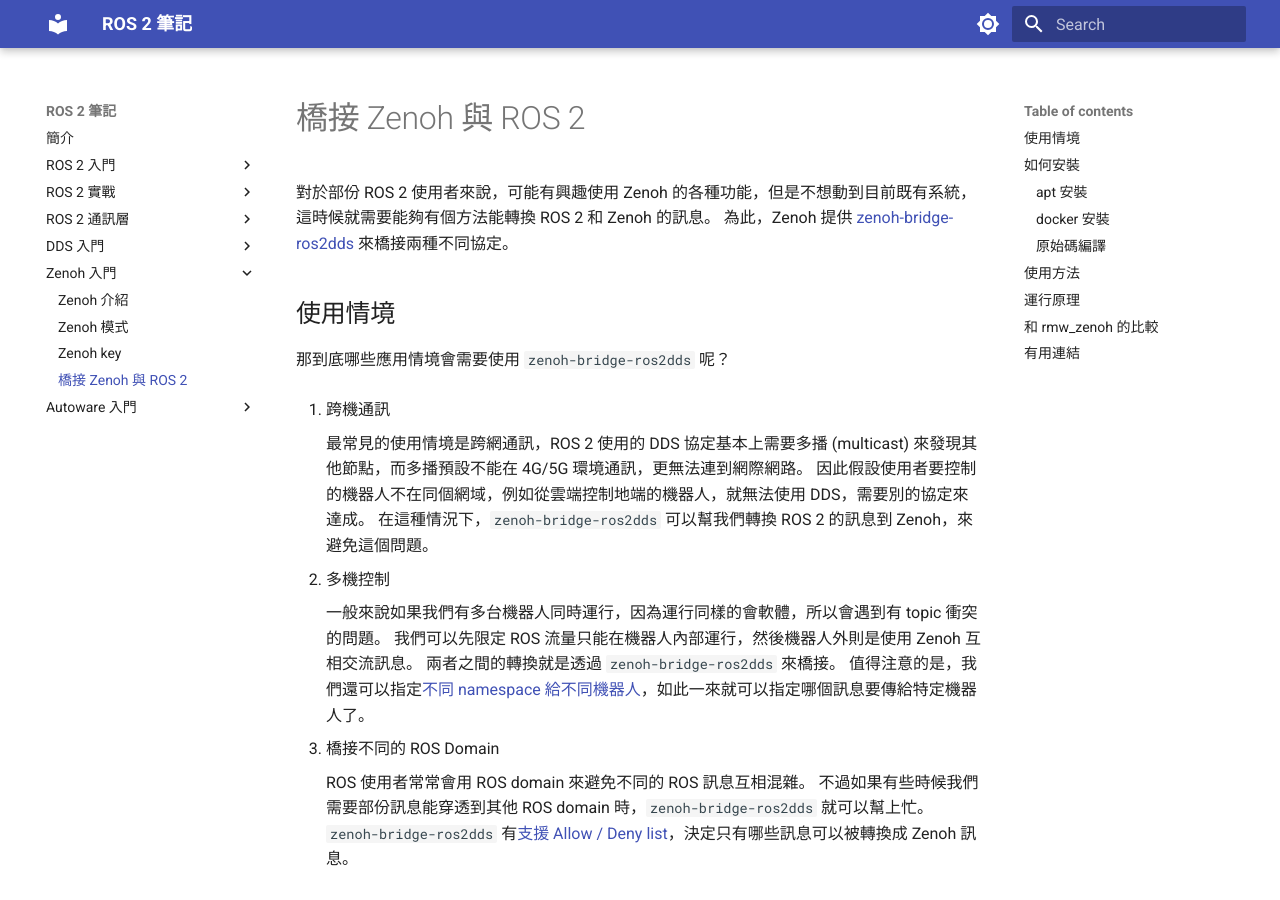
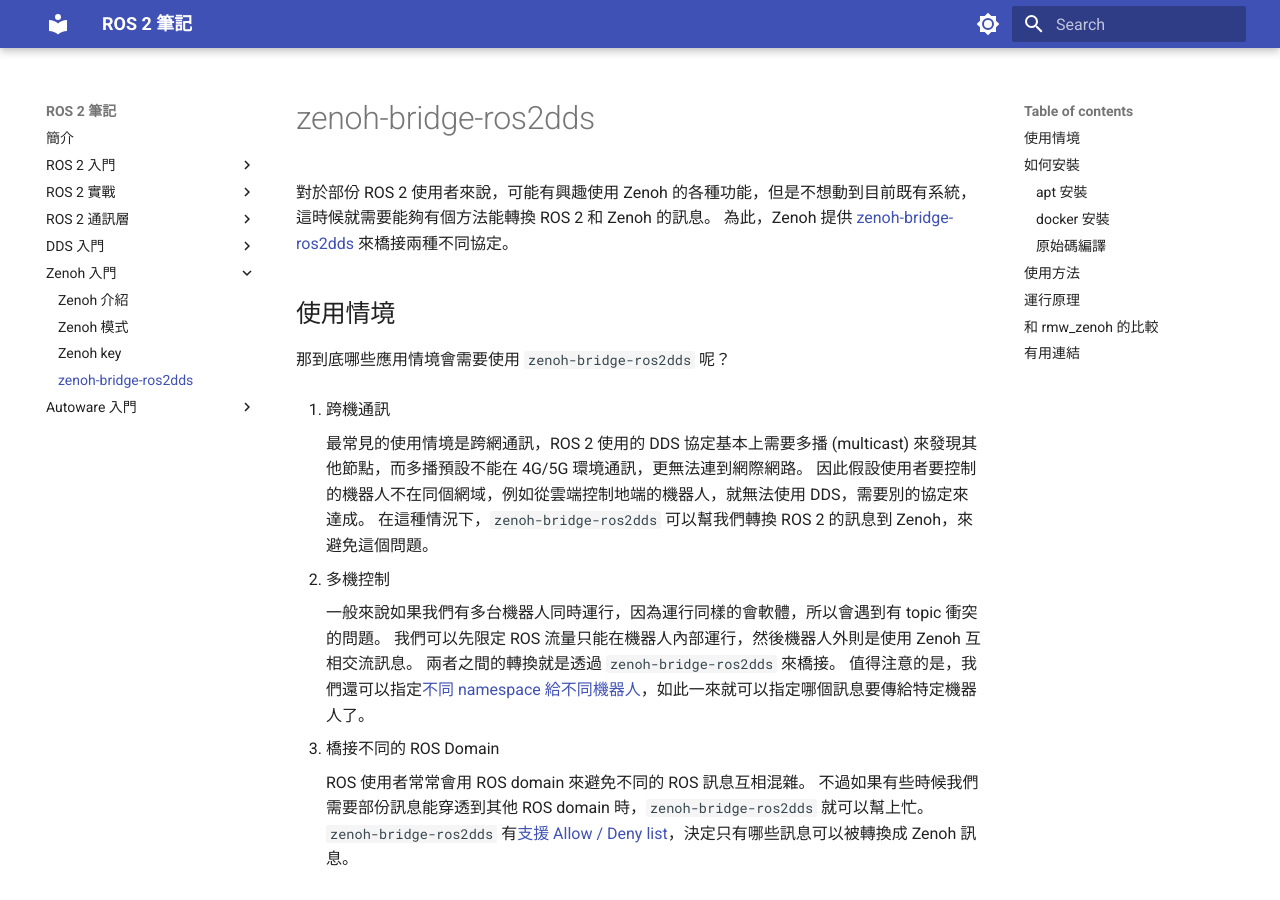
Before and after one commit to evshary/ros2-learning, an MkDocs documentation site: the page built from docs/zenoh/zenoh_bridge_ros2.md, in a window 1280 px wide and 900 px high. Built offline with MkDocs 1.6.1 and Material for MkDocs 9.7.7, drawn with Linux system fonts in a browser that asks for light colours.

Commit message:
Rename the zenoh-bridge-ros2dds page.
Signed-off-by: ChenYing Kuo <evshary@gmail.com>

```diff
--- a/docs/zenoh/zenoh_bridge_ros2.md
+++ b/docs/zenoh/zenoh_bridge_ros2.md
@@ -1,5 +1,5 @@
 ---
-title: 橋接 Zenoh 與 ROS 2
+title: zenoh-bridge-ros2dds：橋接 ROS 2
 description: 如何利用 zenoh-bridge-ros2dds 來橋接 Zenoh 和 ROS 2 訊息
 keywords:
   - Zenoh
--- a/mkdocs.yml
+++ b/mkdocs.yml
@@ -69,7 +69,7 @@ nav:
     - 'Zenoh 介紹': 'zenoh/introduction.md'
     - 'Zenoh 模式': 'zenoh/mode.md'
     - 'Zenoh key': 'zenoh/keyexpr.md'
-    - '橋接 Zenoh 與 ROS 2': 'zenoh/zenoh_bridge_ros2.md'
+    - 'zenoh-bridge-ros2dds': 'zenoh/zenoh_bridge_ros2.md'
   - 'Autoware 入門':
     - 'Autoware 介紹': 'autoware/introduction.md'
     - 'Autoware 模組': 'autoware/modules.md'
```
